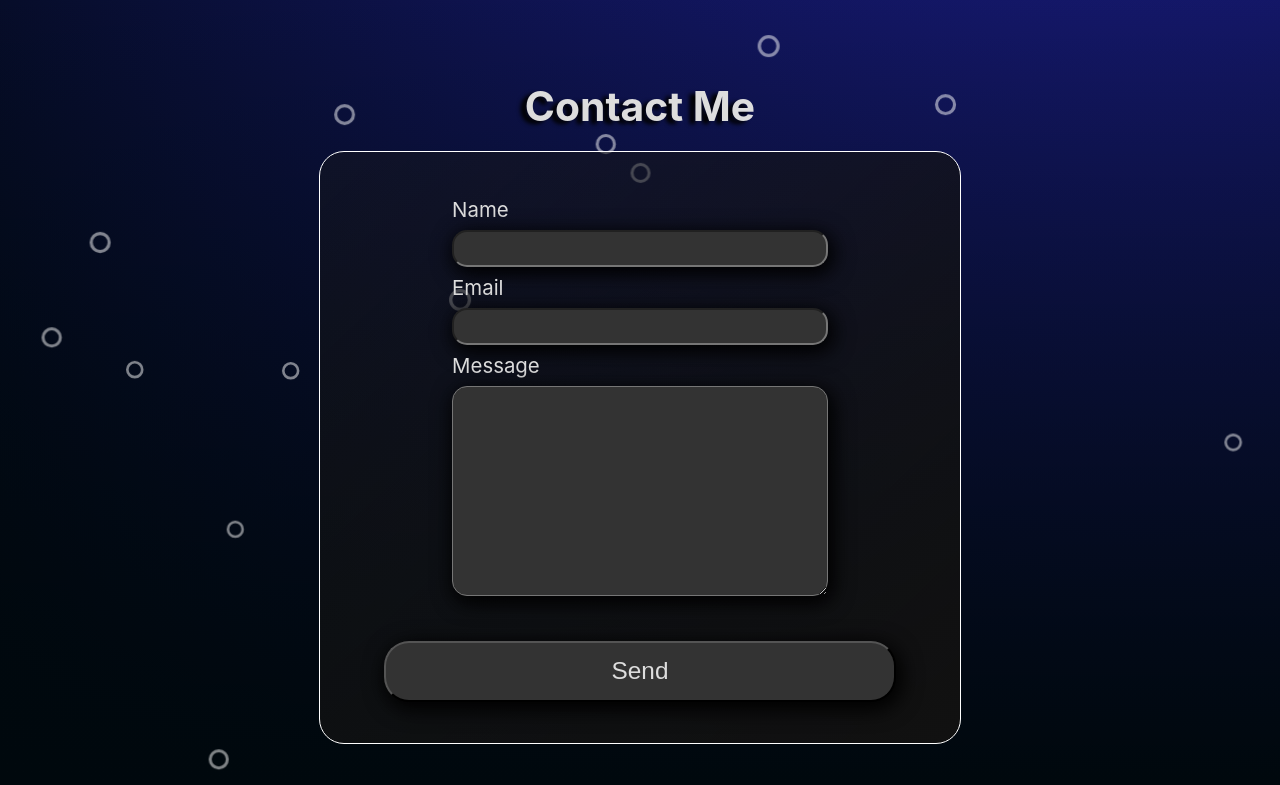
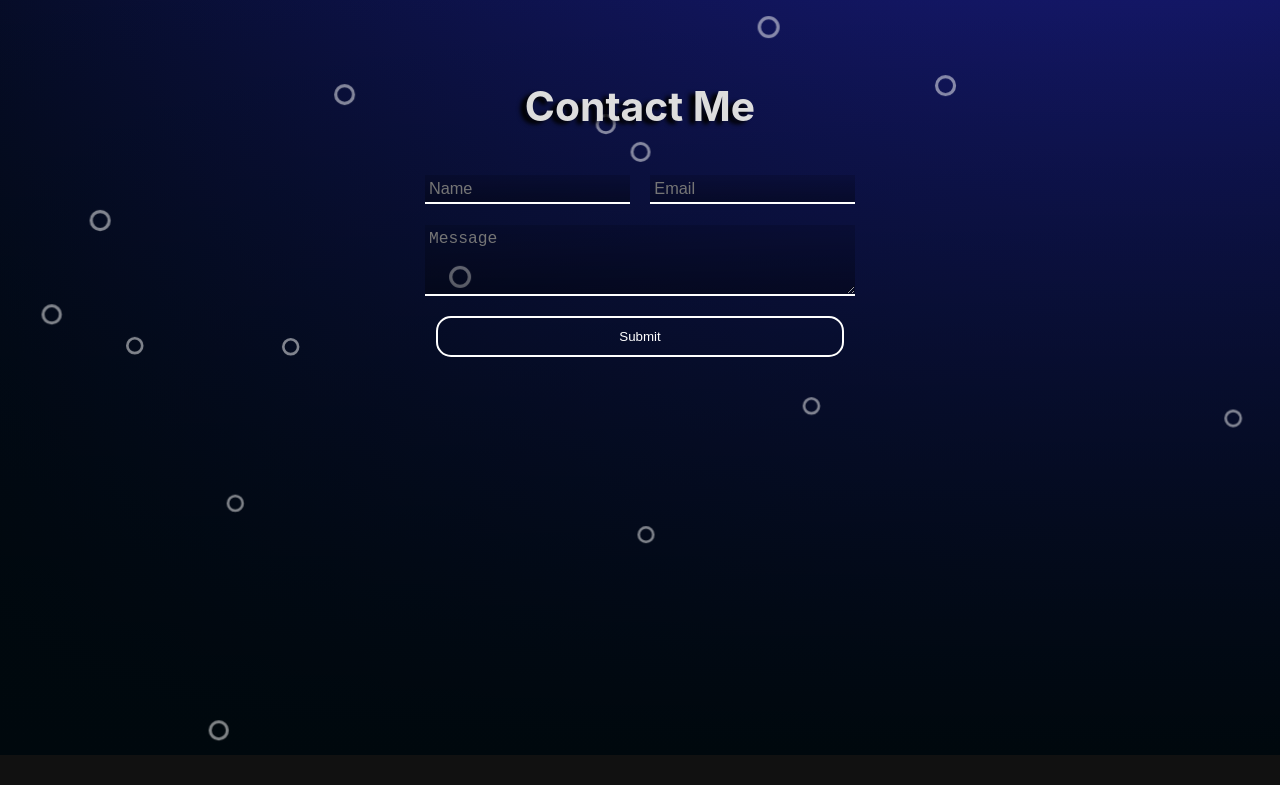
Before and after one commit to Faboid/portfolio, a React (Create React App) app: page / in a window 1280 px wide. Shown: the part 2039-2824 px from the top of the page. After the commit the page ends 2794 px from the top, so only its background shows below. Built offline with nearby package versions, Linux system fonts and the light colour scheme; the HTML template or start-up script is replaced by a standard one.

Commit message:
Created new contact form with different styling. Still WIP in functionality and button style.

```diff
--- /dev/null
+++ b/src/components/ContactForm.css
@@ -0,0 +1,57 @@
+
+:root {
+    --surround-space: 30vw;
+}
+
+.contact-form {
+    display: flex;
+    flex-direction: column;
+    justify-content: center;
+    align-items: center;
+    gap: 1rem;
+    padding-right: var(--surround-space);
+    padding-left: var(--surround-space);
+}
+
+.main-info {
+    width: 100%;
+    display: flex;
+    flex-direction: row;
+    gap: 1rem;
+}
+
+.input-container {
+    display: flex;
+    justify-content: center;
+    align-items: center;
+    background: linear-gradient(to bottom, #00000022, #00000055);
+    border-bottom: 2px solid white;
+    width:100%;
+}
+
+.input-field {
+    outline: none;
+    padding: 0.2rem;
+    width:100%;
+    background: transparent;
+    border: none;
+    border-color: transparents;
+    color: white;
+    font-size: 80%;
+}
+
+textarea.input-field {
+    resize: vertical;
+    height: 3rem;
+    max-height: 10rem;
+    width: 100%;
+}
+
+.submit-button {
+    border: 2px white solid;
+    border-radius: 15px;
+    color: white;
+    background: transparent;
+    height: 2rem;
+    width: 20rem;
+}
--- /dev/null
+++ b/src/components/ContactForm.js
@@ -0,0 +1,29 @@
+import './ContactForm.css';
+
+//needs: name, email, text message
+
+export default function ContactForm() {
+    return (
+        <div className='contact-form'>
+
+            <div className='main-info'>
+
+                <div className='input-container'>
+                    <input name='name' placeholder='Name' className='input-field'/>
+                </div>
+
+                <div className='input-container'>
+                    <input name='email' placeholder='Email' className='input-field'/>
+                </div>
+
+            </div>
+
+            <div className='input-container'>
+                <textarea name='message' placeholder='Message' className='input-field'/>
+            </div>
+
+            <button className='submit-button'>Submit</button>
+
+        </div>
+    );
+}
--- a/src/sections/Contact.js
+++ b/src/sections/Contact.js
@@ -1,5 +1,6 @@
 import './Contact.css';
 import Spacer from '../components/Spacer';
+import ContactForm from '../components/ContactForm';
 import config from '../config.json';
 
 export default function Contact() {
@@ -10,11 +11,13 @@ export default function Contact() {
         <div id='contact' className="contact">
             <Spacer height="3vh"/>
             <h3 data-content={contactHeader} className='contact-section-header'>{contactHeader}</h3>
+            {/*<ContactForm/>*/}
+            <Spacer height={"3vh"}/>
             <ContactForm/>
         </div>
     );
 };
-
+/*
 function ContactForm() {
 
     const emailcode = config['emailcode'];
@@ -56,3 +59,4 @@ function ContactForm() {
         </div>
     );
 }
+*/
```
